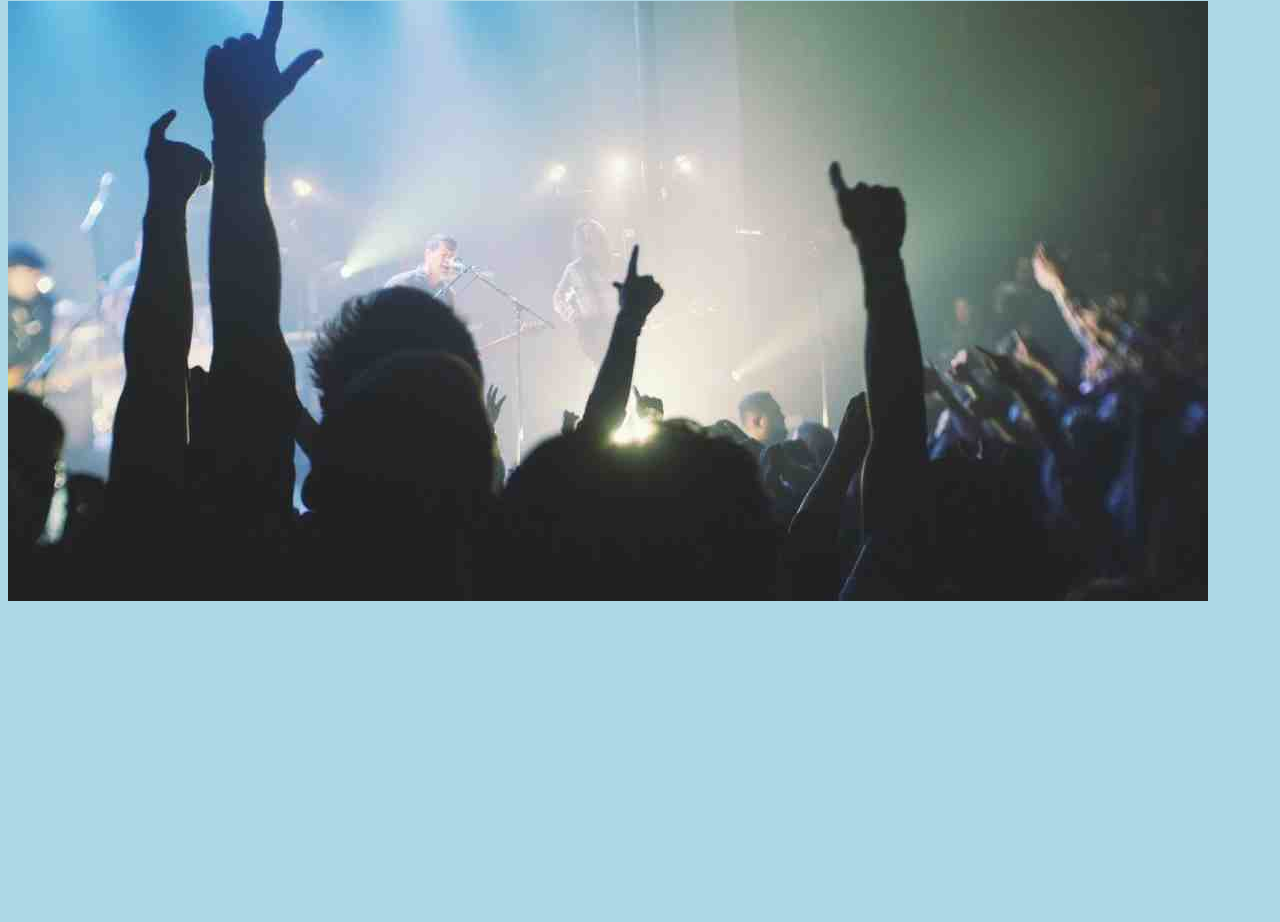
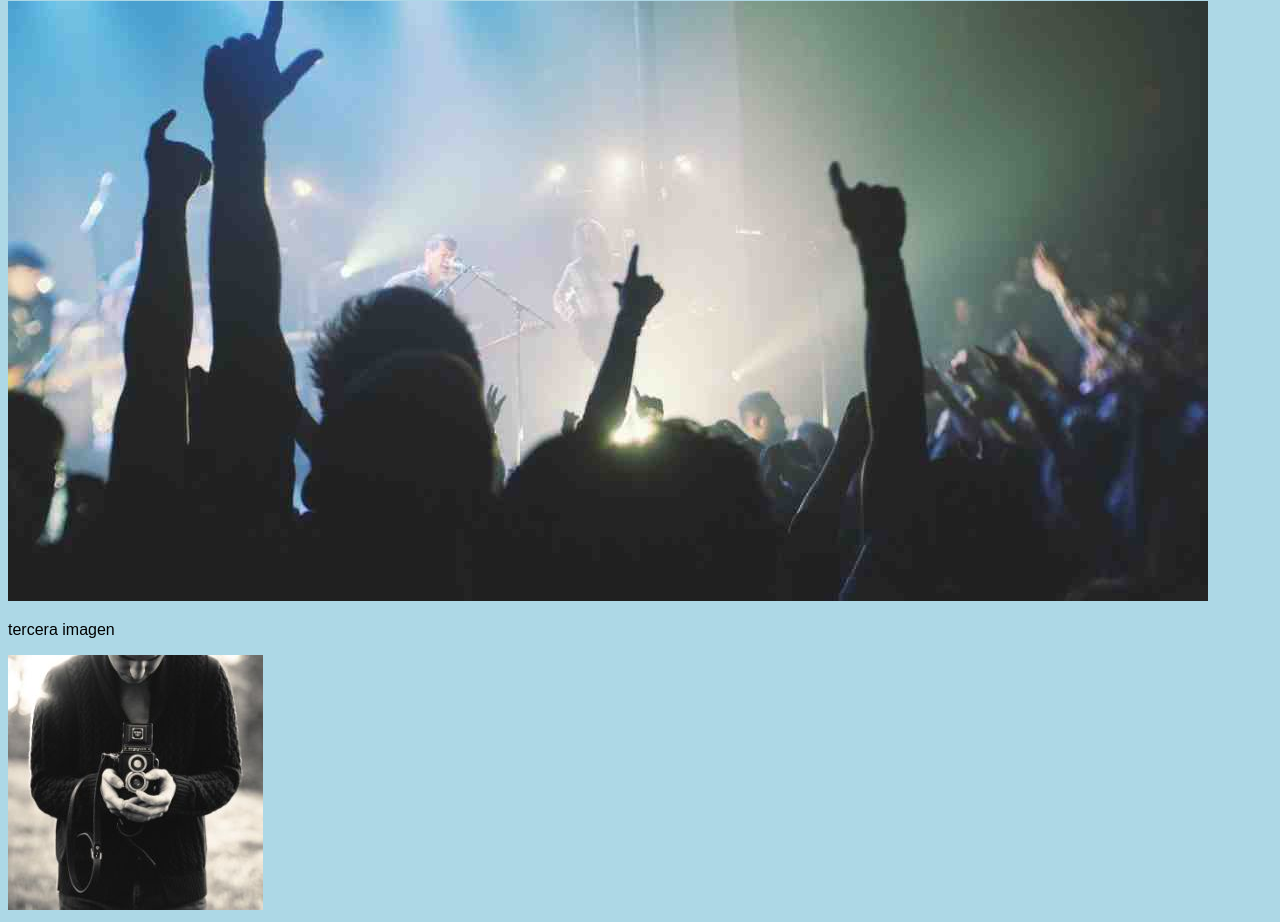
Before and after one commit to jclentino/jclentino.github.io, a plain HTML site: page index.html in a window 1280 px wide. Shown: the part 767-1689 px from the top of the page. Before the commit the page ends 1380 px from the top, so only its background shows below. Drawn offline with Linux system fonts and the light colour scheme.

Commit message:
add img 3 at file index.html

```diff
--- a/index.html
+++ b/index.html
@@ -10,5 +10,7 @@
 	<div><img src="img/img1.jpg"></div>
 	<p>segunda imagen</p>
 	<div><img src="img/img2.jpg"></div>
+	<p>tercera imagen</p>
+	<div><img src="img/img3.jpg"></div>
 </body>
 </html>
```
